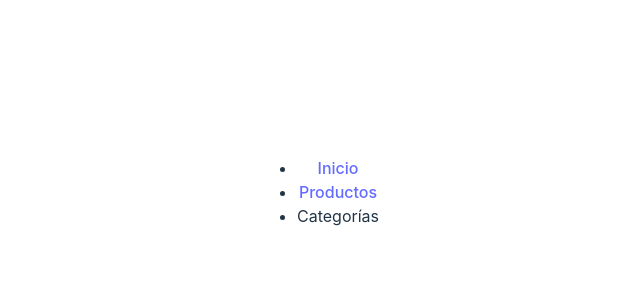
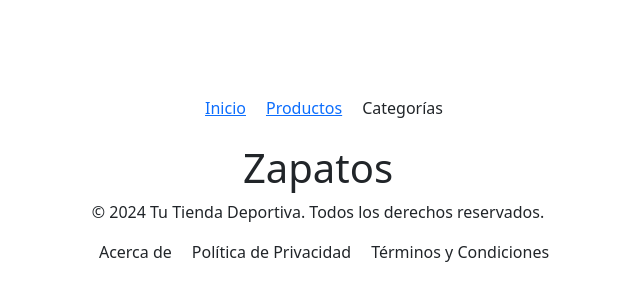
Before and after one commit to Saraalvrz/Trabajo-Final-React, a React (Vite) app: page /byCategory/Shoes in a window 1280 px wide. Shown: the part 208-508 px from the top of the page, without its empty margins (322-962 px from the left). Built offline with nearby package versions, Linux system fonts and the light colour scheme.

Commit message:
Diseño de Products

```diff
--- a/package.json
+++ b/package.json
@@ -10,6 +10,7 @@
     "preview": "vite preview"
   },
   "dependencies": {
+    "bootstrap": "^5.3.3",
     "react": "^18.3.1",
     "react-dom": "^18.3.1",
     "react-router-dom": "^7.0.1"
--- a/src/App.jsx
+++ b/src/App.jsx
@@ -2,10 +2,12 @@ import { BrowserRouter, Routes, Route } from 'react-router-dom'
 import './App.css'
 import Navbar  from './assets/layouts/navbar';
 import Home from './assets/pages/home/home';
-import Products from './assets/pages/products/Products';
-import Men from './assets/pages/byCategory/Men';
-import Women from './assets/pages/byCategory/Women';
-import Accesories from './assets/pages/byCategory/Accesories';
+import Products from './assets/pages/products/products';
+import Shoes from './assets/pages/byCategory/Shoes';
+import Clothing from './assets/pages/byCategory/Clothing';
+import Miscellaneous from './assets/pages/byCategory/Miscellaneous';
+import 'bootstrap/dist/css/bootstrap.min.css';
+
 function App() {
 
   return (
@@ -15,9 +17,9 @@ function App() {
           <Routes>
             <Route path="/" element={< Home />} />
             <Route path="/products" element={<Products />} />
-            <Route path="/byCategory/Men" element={<Men />} />
-            <Route path="/byCategory/Women" element={<Women />} />
-            <Route path="/byCategory/Accesories" element={<Accesories />} />
+            <Route path="/byCategory/Shoes" element={<Shoes />} />
+            <Route path="/byCategory/Clothing" element={<Clothing />} />
+            <Route path="/byCategory/Miscellaneous" element={<Miscellaneous />} />
           </Routes>
       </BrowserRouter>
 
--- a/src/assets/components/Api.jsx
+++ b/src/assets/components/Api.jsx
@@ -4,6 +4,7 @@ const ApiComponent = async () => {
     try {
         const response = await fetch('https://api.escuelajs.co/api/v1/products');
         const data = await response.json();
+        console.log(data);
         return data;
     } catch (error) {
         console.error('Error al obtener productos:', error);
--- a/src/assets/layouts/Footer.jsx
+++ b/src/assets/layouts/Footer.jsx
@@ -1,4 +1,5 @@
 import React from "react";
+import './styles/footer.css'
 
 const Footer = () => {
     return (
--- a/src/assets/layouts/Navbar.jsx
+++ b/src/assets/layouts/Navbar.jsx
@@ -1,5 +1,6 @@
 import React, { useState } from 'react';
 import { Link } from "react-router-dom";
+import './styles/nav.css'
 
 const Navbar = () => {
     const [isDropdownOpen, setIsDropdownOpen] = useState(false);
@@ -10,22 +11,23 @@ const Navbar = () => {
 
     return (
         <>
-            <nav>
+            <nav className="navbar">
                 <ul>
                     <li><Link to="/">Inicio</Link></li>
                     <li><Link to="/Products">Productos</Link></li>
-                    <li>
+                    <li className="nav-item">
                         <div onClick={toggleDropdown}>Categorías</div>
                         {isDropdownOpen && (
-                            <ul className="">
-                                <li><Link to="/bycategory/Men">Hombre</Link></li>
-                                <li><Link to="/byCategory/Women">Mujer</Link></li>
-                                <li><Link to="/byCategory/accesories">Accesorios</Link></li>
+                            <ul className="dropdown-menu custom-dropdown-menu">
+                                <li><Link to="/bycategory/Shoes" className="dropdown-item custom-dropdown-item">Zapatos</Link></li>
+                                <li><Link to="/byCategory/Clothing" className="dropdown-item custom-dropdown-item">Ropa</Link></li>
+                                <li><Link to="/byCategory/Miscellaneous" className="dropdown-item custom-dropdown-item">Variedades</Link></li>
                             </ul>
                         )}
                     </li>
                 </ul>
             </nav>
+
         </>
     )
 }
--- /dev/null
+++ b/src/assets/layouts/styles/nav.css
@@ -0,0 +1,48 @@
+* {
+    padding: 0%;
+    margin: 0%;
+    box-sizing: border-box;
+}
+
+.navbar {
+    background-color: #ffffff;
+    padding: 1rem;
+    display: flex;
+    justify-content: space-around !important;
+    align-items: center;
+}
+
+ul {
+    list-style-type: none;
+    padding: 0;
+    margin: 0;
+    display: flex;
+
+}
+
+li {
+    margin-right: 20px;
+}
+
+.navbar .dropdown-menu {
+    display: none;
+    position: absolute;
+    background-color: white;
+    border: 1px solid #ddd;
+    box-shadow: 0 4px 8px rgba(0, 0, 0, 0.1);
+    padding: 10px;
+    margin: 0;
+}
+
+.nav-item {
+    cursor:pointer;
+}
+
+.nav-item:hover .dropdown-menu {
+    display: block;
+}
+
+.custom-dropdown-menu {
+    background-color: #f0f0f0;
+    border-radius: 5px;
+}
--- a/src/assets/pages/byCategory/Men.jsx
+++ b/src/assets/pages/byCategory/Clothing.jsx
@@ -1,13 +1,13 @@
 import React from 'react';
 import Footer from '../../layouts/footer';
 
-const Men = () => {
+const Clothing = () => {
     return (
         <>
-          <h1>Men's Category</h1>
+          <h1>Ropa</h1>
           <Footer />
         </>
       );
 };
 
-export default Men;
+export default Clothing;
--- a/src/assets/pages/byCategory/Accesories.jsx
+++ b/src/assets/pages/byCategory/Miscellaneous.jsx
@@ -1,13 +1,13 @@
 import React from 'react';
 import Footer from '../../layouts/footer';
 
-const Accesories = () => {
+const Miscellaneous = () => {
   return (
       <div>
-        <h1>Accesorios</h1>
+        <h1>Variedades</h1>
         <Footer />
       </div>
   );
 };
 
-export default Accesories;
+export default Miscellaneous;
--- a/src/assets/pages/byCategory/Women.jsx
+++ b/src/assets/pages/byCategory/Shoes.jsx
@@ -1,13 +1,13 @@
 import React from 'react';
 import Footer from '../../layouts/footer';
 
-const Women = () => {
+const Shoes = () => {
     return (
         <>
-          <h1>Women Category</h1>
+          <h1>Zapatos</h1>
           <Footer />
         </>
       );
 };
 
-export default Women;
+export default Shoes;
--- a/src/assets/pages/products/Products.jsx
+++ b/src/assets/pages/products/Products.jsx
@@ -1,12 +1,55 @@
-import React from 'react';
+import React, { useState, useEffect } from 'react';
+import Footer from '../../layouts/footer';
+import ApiComponent from '../../components/Api'
+import '../products/style.css';
 
 const Products = () => {
-    return (
-        <>
-          <h1>Products page</h1>
-          {/* Aquí puedes agregar el contenido que deseas mostrar */}
-        </>
-      );
-};
+  const [products, setProducts] = useState([]);
+  const [isExpanded, setIsExpanded] = useState([]);
+
+  const toggleDescription = (productId) => {
+    setIsExpanded(isExpanded === productId ? null : productId);
+  }
+
+  useEffect(() => {
+    const loadProducts = async () => {
+      const data = await ApiComponent();
+      setProducts(data);
+    };
+    loadProducts();
+  }, []);
+
+
+
+  return (
+    <>
+      <div>
+        <h2 className=''>Productos Disponibles</h2>
+        <div className='column mt-5'>
+          {products.map((product) => (
+            <div className='card d-flex' key={product.id}>
+              <img className='card-img-top img-prod' src={product.images[0]} alt={product.title} />
+              <div className="card-body">
+                <h2 className='card-title fs-4'>{product.title}</h2>
+                <p>{product.price} USD</p>
+                <p className="card-text">
+                  {isExpanded === product.id ? product.description : `${product.description.slice(0, 100)}...`}
+                  <a className='' onClick={() => toggleDescription(product.id)}>
+                  {isExpanded === product.id ? "Ver menos" : "Ver más"}
+                </a>
+                </p>
+                <p>{product.category.name}</p>
+                <button className='btn btn-dark'>Añadir al carrito</button>
+              </div>
+
+            </div>
+          ))}
+        </div>
+      </div>
+      <Footer />
+    </>
+  );
+}
+
 
 export default Products;
--- a/src/assets/pages/products/style.css
+++ b/src/assets/pages/products/style.css
@@ -0,0 +1,29 @@
+* {
+    padding: 0%;
+    margin: 0%;
+    box-sizing: border-box;
+}
+
+.card{
+    width: 23%;
+    height: 40px;
+    padding: 20px;
+    border-radius: 10px;
+    background-color: #fff;
+    box-shadow: 0px 2px 5px rgba(0, 0, 0, 0.2);
+    margin-bottom: 38px;
+    margin-right: 24px;
+}
+
+.column{
+    display: flex;
+    flex-flow: row wrap;
+    justify-content: center;
+}
+
+.img-prod{
+    width: 100%;
+    height: 300px;
+    margin-bottom: 30px;
+    border-radius: 5px;
+}
```
Also changed, not shown: src/assets/layouts/styles/footer.css (added), 1 other file (tests, documents, lock files or other folders).
